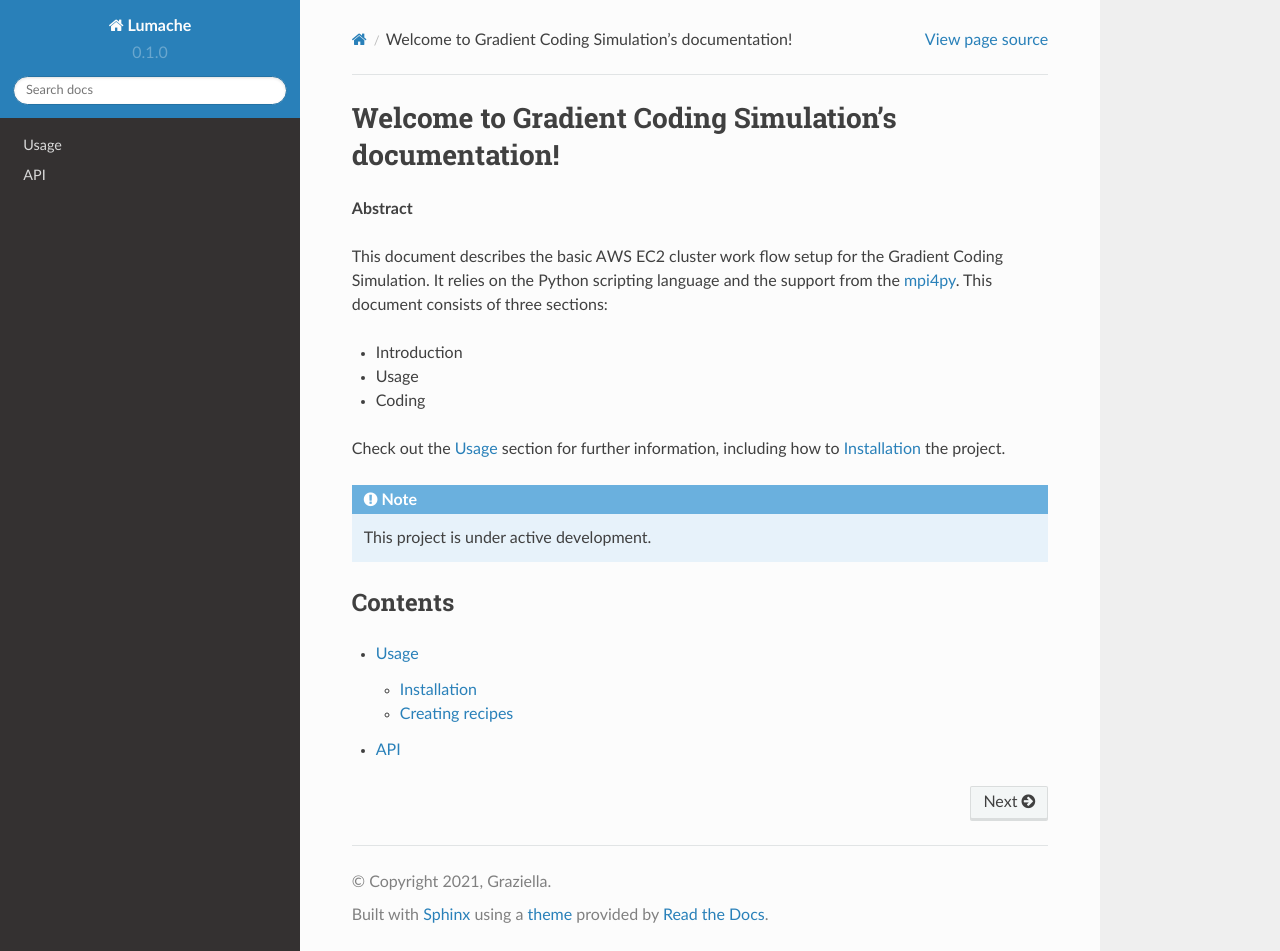
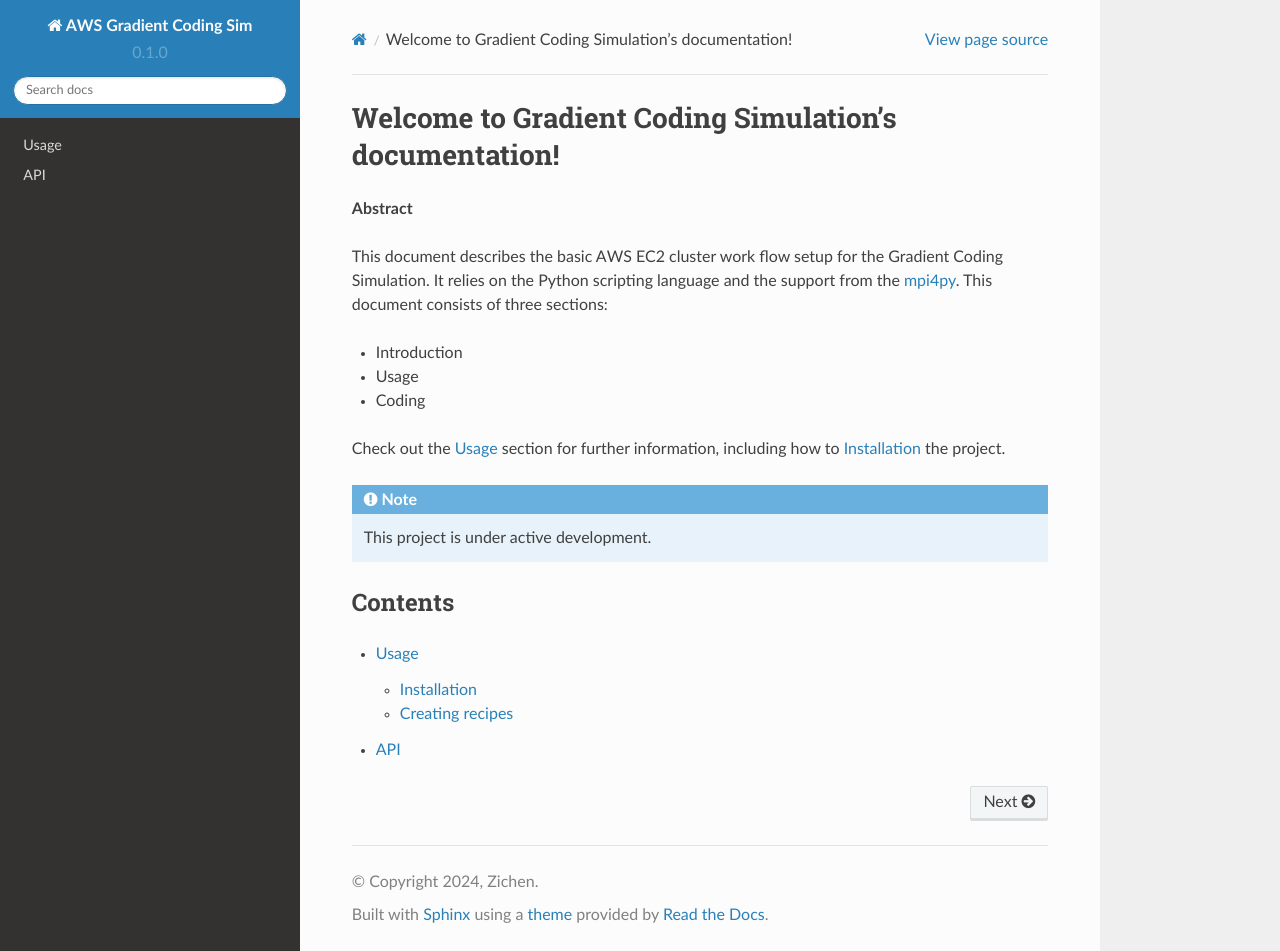
Before and after one commit to ZeeChono/GradientCodeReadDocs, a Sphinx documentation site: the page built from docs/source/index.rst, in a window 1280 px wide and 951 px high. Built offline with Sphinx 7.4.7 and the Read the Docs theme 2.0.0, drawn with Linux system fonts in a browser that asks for light colours.

Commit message:
Update conf.py

```diff
--- a/docs/source/conf.py
+++ b/docs/source/conf.py
@@ -2,9 +2,9 @@
 
 # -- Project information
 
-project = 'Lumache'
-copyright = '2021, Graziella'
-author = 'Graziella'
+project = 'AWS Gradient Coding Sim'
+copyright = '2024, Zichen'
+author = 'Zichen'
 
 release = '0.1'
 version = '0.1.0'
```
